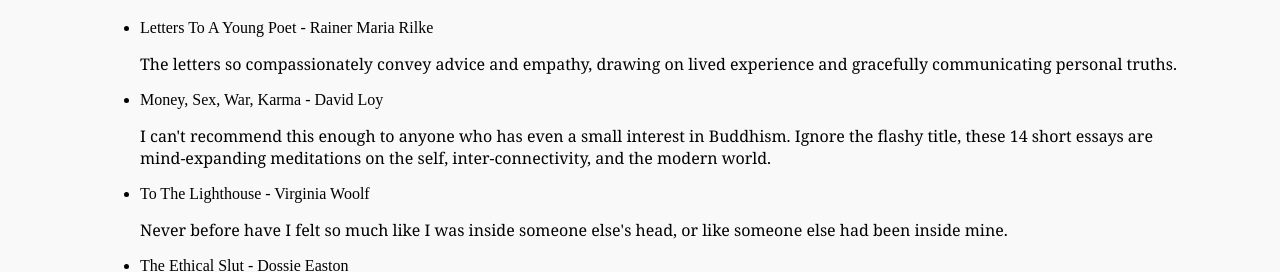
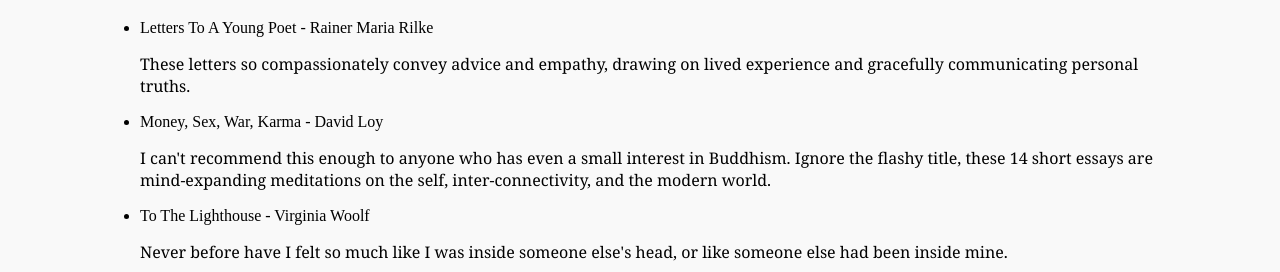
Before and after one commit to bblacksh/reads, a plain HTML site: page index.html in a window 1280 px wide. Shown: the part 182-454 px from the top of the page. Drawn offline with Linux system fonts and the light colour scheme.

Commit message:
Update index.html

```diff
--- a/index.html
+++ b/index.html
@@ -75,7 +75,7 @@
 
 <p><h1>Longer:</h1>
 <ul>
-<li>Letters To A Young Poet - Rainer Maria Rilke<p>The letters so compassionately convey advice and empathy, drawing on lived experience and gracefully communicating personal truths.</p></li>
+<li>Letters To A Young Poet - Rainer Maria Rilke<p>These letters so compassionately convey advice and empathy, drawing on lived experience and gracefully communicating personal truths.</p></li>
 <li>Money, Sex, War, Karma - David Loy<p>I can't recommend this enough to anyone who has even a small interest in Buddhism. Ignore the flashy title, these 14 short essays are mind-expanding meditations on the self, inter-connectivity, and the modern world.</p></li>
 <li>To The Lighthouse - Virginia Woolf<p>Never before have I felt so much like I was inside someone else's head, or like someone else had been inside mine.</p></li>
 <li>The Ethical Slut - Dossie Easton</li>
```
